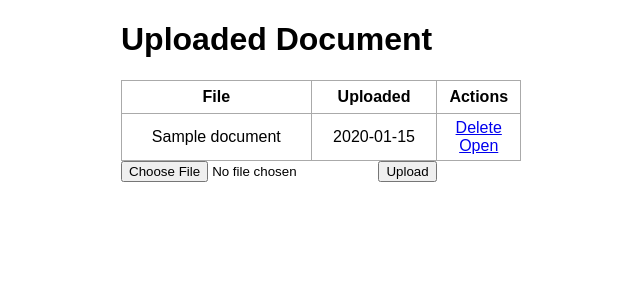
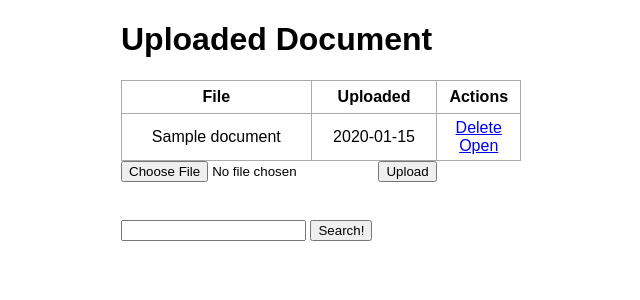
Before and after one commit to andresjerriels/Algeo02-19193, a Flask app: page / in a window 1280 px wide. Shown: the top 300 px of the page, without its empty margins (319-959 px from the left). Run offline with Flask 2, Linux system fonts and the light colour scheme; tables that the repository leaves empty hold one stand-in row (values such as "Sample post").

Commit message:
update app.py

```diff
--- a/app.py
+++ b/app.py
@@ -71,5 +71,12 @@ from flask import send_from_directory
 def uploaded_file(filename):
     return send_from_directory(app.config['UPLOAD_FOLDER'], filename)
 
+@app.route('/search', methods=['POST', 'GET'])
+def search_query():
+    if request.method == 'POST':
+        pass
+    else:
+        return redirect('/')
+
 if __name__ == "__main__":
     app.run(debug=True)
--- a/templates/home.html
+++ b/templates/home.html
@@ -7,6 +7,9 @@
 
 <div class="files">
     <h1>Uploaded Document</h1>
+    {% if filenames|length < 1 %}
+    <p>There are no files. Upload one below!</p>
+    {% else %}
     <table>
         <tr>
             <th>File</th>
@@ -25,11 +28,21 @@
             </tr>
         {% endfor %}
     </table>
+    {% endif %}
 
     <form method=post enctype=multipart/form-data>
         <input type=file name=file>
         <input type=submit value=Upload>
     </form>
 
+    <br>
+
+    <div class="form">
+        <form action="/search" method="POST">
+            <input type="text" name="query">
+            <input type="submit" value="Search!">
+        </form>
+    </div>
+
 </div>
 {% endblock %}
```
Also changed, not shown: 1 other file.
